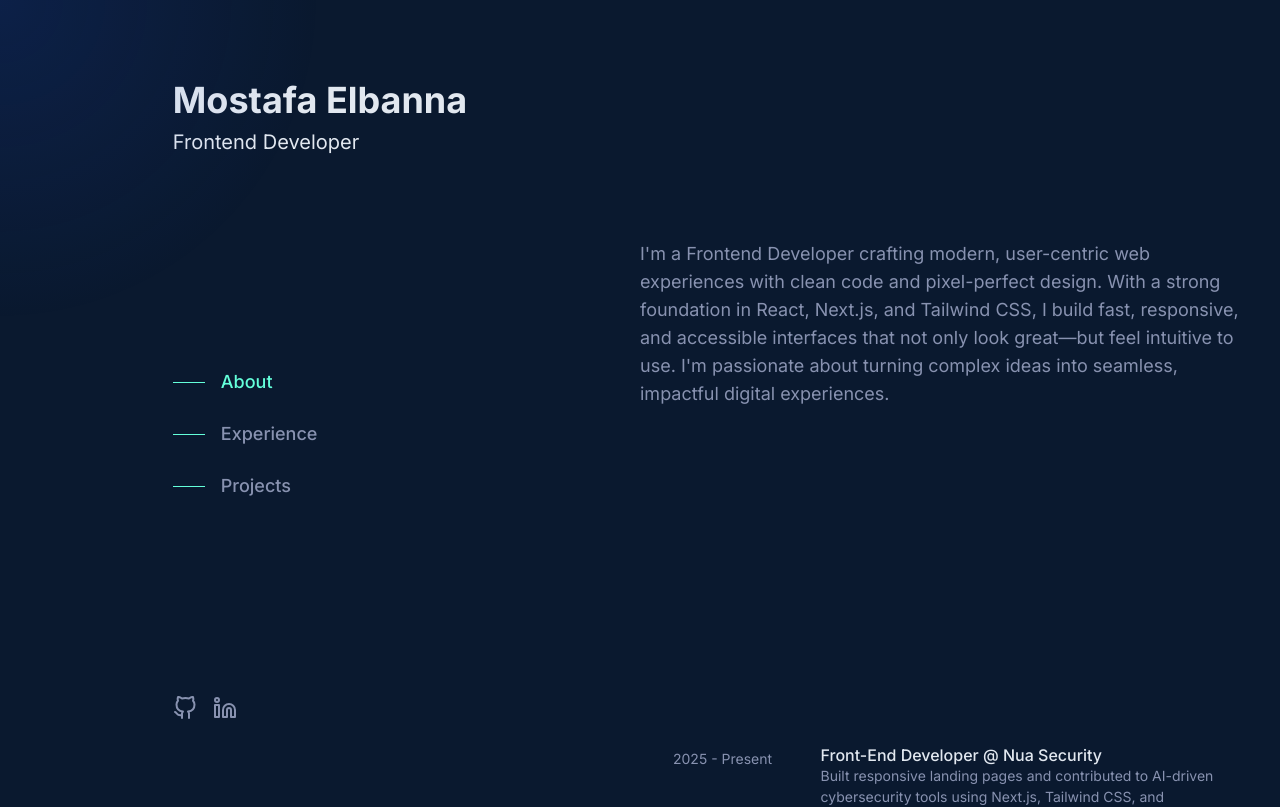
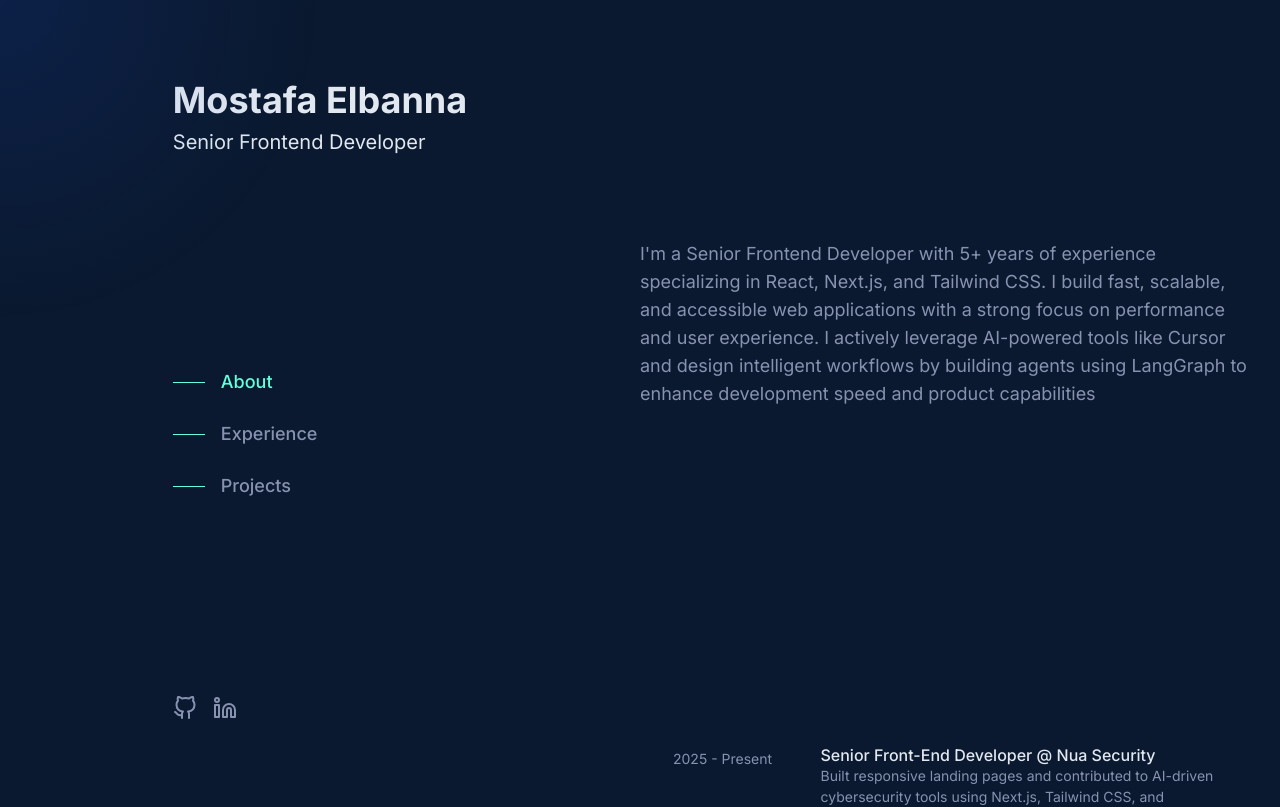
Before and after one commit to mostafashabanelbanna/mostafashabanelbanna.github.io, a Next.js app: page / in a window 1280 px wide. Shown: the top 807 px of the page. Built offline with nearby package versions, Linux system fonts and the light colour scheme.

Commit message:
update resume

```diff
--- a/src/components/About.tsx
+++ b/src/components/About.tsx
@@ -18,12 +18,13 @@ export const About = () => (
             transition={{ duration: 0.5, delay: 0.6 }}
             className="text-lg secondary-text mb-8 max-w-2xl mx-auto"
           >
-            I'm a Frontend Developer crafting modern, user-centric web
-            experiences with clean code and pixel-perfect design. With a strong
-            foundation in React, Next.js, and Tailwind CSS, I build fast,
-            responsive, and accessible interfaces that not only look great—but
-            feel intuitive to use. I'm passionate about turning complex ideas
-            into seamless, impactful digital experiences.
+            I'm a Senior Frontend Developer with 5+ years of experience
+            specializing in React, Next.js, and Tailwind CSS. I build fast,
+            scalable, and accessible web applications with a strong focus on
+            performance and user experience. I actively leverage AI-powered
+            tools like Cursor and design intelligent workflows by building
+            agents using LangGraph to enhance development speed and product
+            capabilities
           </motion.p>
         </motion.div>
       </div>
--- a/src/components/Experience.tsx
+++ b/src/components/Experience.tsx
@@ -3,7 +3,7 @@ import React from "react";
 
 const experiences = [
   {
-    title: "Front-End Developer",
+    title: "Senior Front-End Developer",
     company: "Nua Security",
     companyUrl: "https://nuasec.netlify.app/",
     date: "2025 - Present",
@@ -24,7 +24,7 @@ const experiences = [
     ],
   },
   {
-    title: "Front-End Developer",
+    title: "Mid-level Front-End Developer",
     company: "Trustline",
     companyUrl: "https://www.trustline.sa/",
     date: "2022 - 2025",
--- a/src/components/Sidebar.tsx
+++ b/src/components/Sidebar.tsx
@@ -84,7 +84,7 @@ const Sidebar = () => {
               Mostafa Elbanna
             </h1>
             <h2 className="text-xl mb-12 secondary-text text-slate-200">
-              Frontend Developer
+              Senior Frontend Developer
             </h2>
           </div>
 
```
Also changed, not shown: 1 other file (tests, documents, lock files or other folders).
